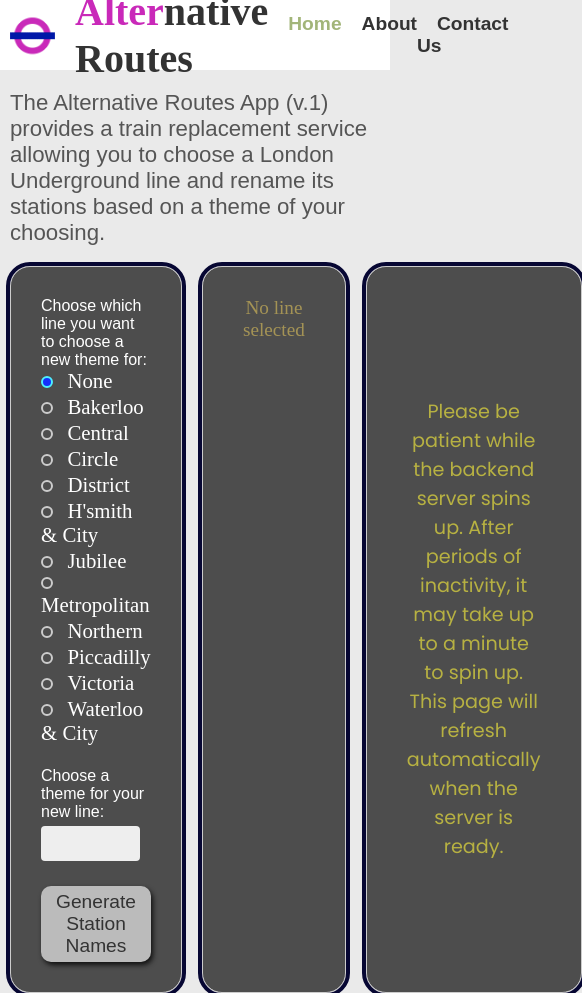
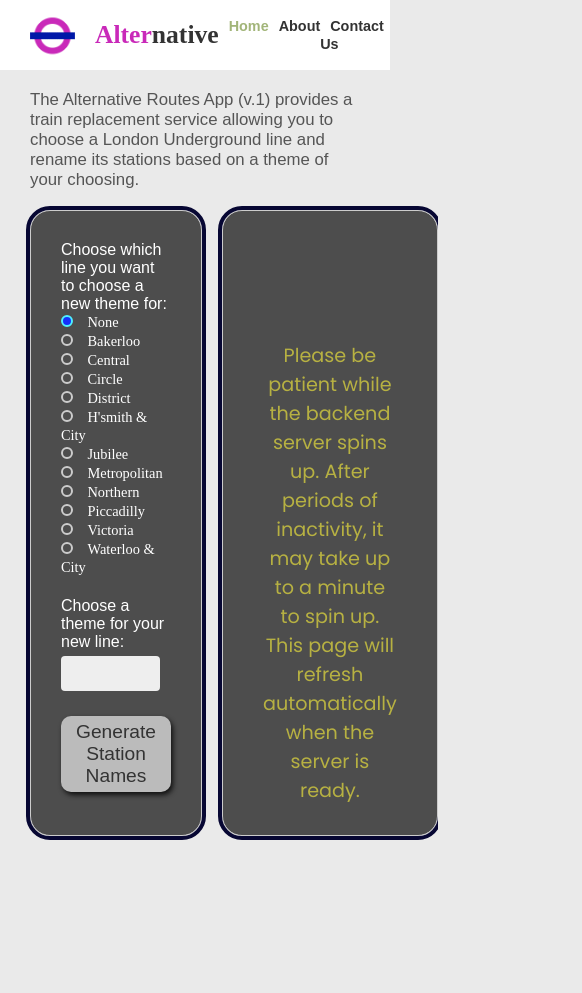
Before and after one commit to pablisch/alternative-routes-app-with-openai, a website with bundled scripts: page frontend/public/index.html in a window 390 px wide. Shown: the whole page, 582 px wide, since content can reach past the window. After the commit the page ends 844 px from the top, so only its background shows below. Built offline with nearby package versions, Linux system fonts and the light colour scheme; files whose address does not match are found by name; a web font is replaced by a local one.

Commit message:
Added some responsive CSS to make the app more manageable for smaller screen sizes.

```diff
--- a/frontend/public/index.html
+++ b/frontend/public/index.html
@@ -13,7 +13,7 @@
       <div class="flex-container view-width">
         <div class="nav-brand">
           <img src="images/tube-logo-alter.png" alt="logo" />
-          <h1><span>Alter</span>native Routes</h1>
+          <h1><span class="alter">Alter</span>native <span id="routes">Routes</span></h1>
         </div>
         <div class="nav-items">
           <ul class="nav-links">
--- a/frontend/public/styles.css
+++ b/frontend/public/styles.css
@@ -26,11 +26,15 @@
 .view-width {
   max-width: 1100px;
   margin: 0 auto;
+  padding-left: 20px;
+  padding-right: 20px;
 }
 
 .view-width-plus {
   max-width: 1120px;
   margin: 0 auto;
+  padding-left: 20px;
+  padding-right: 20px;
 }
 
 .flex-container {
@@ -441,3 +445,76 @@
 .hidden {
   display: none;
 }
+
+/* RESPONSIVE */
+
+@media (max-width: 950px) {
+  .main-section h2 {
+    font-size: 1.2rem;
+  }
+  .original-stations-panel {
+    display: none;
+  }
+}
+
+@media (max-width: 750px) {
+  .main-section h2 {
+    font-size: 1.05rem;
+  }
+  .nav-brand h1 {
+    font-size: 2rem;
+  }
+  .nav-items ul li a {
+    font-size: 1.1rem;
+  }
+}
+
+@media (max-width: 680px) {
+  form label {
+    font-size: 1.1rem;
+  }
+  form label span {
+    font-size: 1rem;
+  }
+  .main-section h3 {
+    font-size: 1.2rem;
+  }
+}
+
+@media (max-width: 670px) {
+  .nav-brand h1 {
+    font-size: 1.8rem;
+  }
+  .nav-items ul li a {
+    font-size: 1rem;
+    padding: 0 0 0 15px;
+  }
+}
+
+@media (max-width: 630px) {
+  form label {
+    font-size: 0.9rem;
+  }
+  form label span {
+    font-size: 0.8rem;
+  }
+  .main-section h3 {
+    font-size: 1.1rem;
+  }
+}
+
+@media (max-width: 620px) {
+  .nav-brand h1 {
+    font-size: 1.6rem;
+  }
+  .nav-items ul li a {
+    font-size: 0.9rem;
+    padding: 0 0 0 10px;
+  }
+}
+
+@media (max-width: 540px) {
+  #routes {
+    display: none;
+  }
+}
```
Also changed, not shown: README.md.
